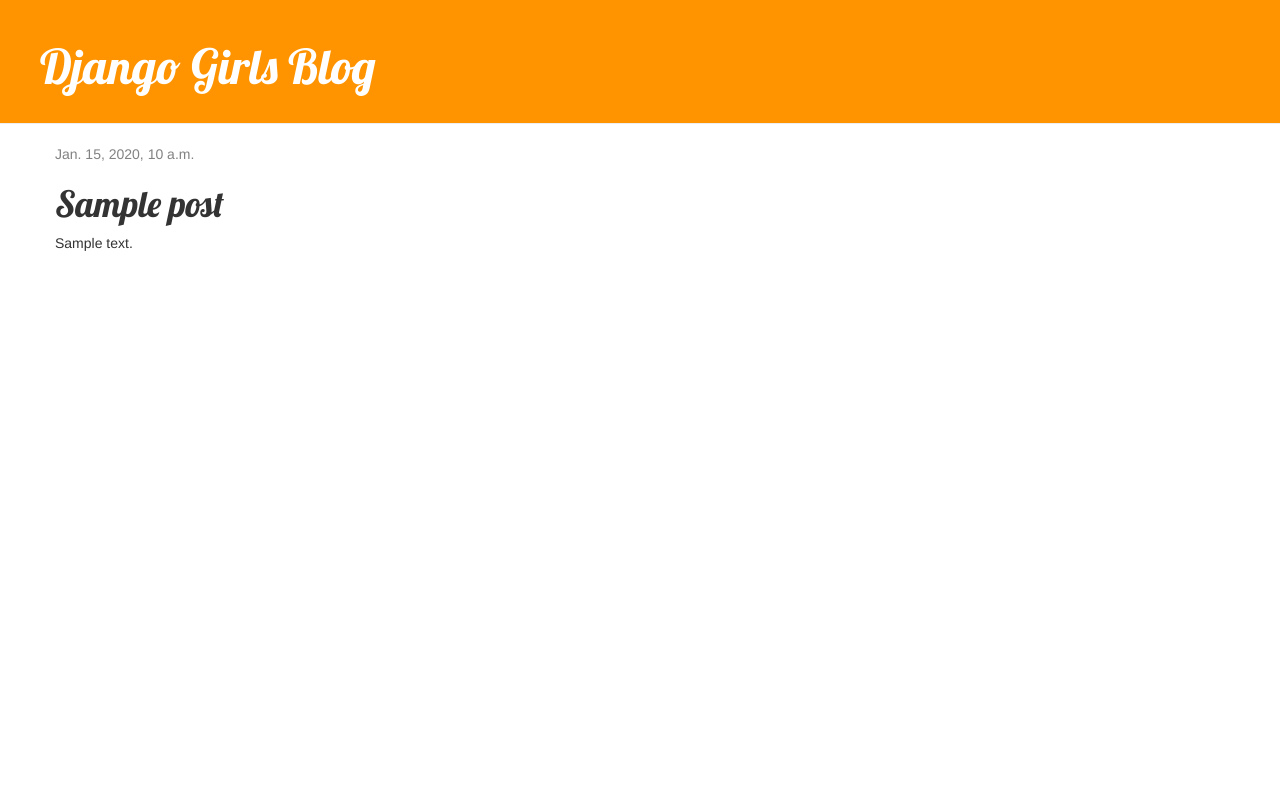
After one commit to Halildeveloper/my-first-blog, a Django app: template blog/templates/blog/post_detail.html in a window 1280 px wide. The commit adds this page. Run offline with Django 4.2, Linux system fonts and the light colour scheme; the template is opened without the code that fills it: most values are stand-ins (such as "Sample title", 1, 10 or a date in 2020); some libraries are stand-ins or nearby versions.

Commit message:
Added view and template for detailed blog post as well as CSS for the site.

```diff
--- /dev/null
+++ b/blog/static/css/blog.css
@@ -0,0 +1,46 @@
+.page-header {
+    background-color: #ff9400;
+    margin-top: 0;
+    padding: 20px 20px 20px 40px;
+}
+
+.page-header h1, .page-header h1 a, .page-header h1 a:visited, .page-header h1 a:active {
+    color: #ffffff;
+    font-size: 36pt;
+    text-decoration: none;
+}
+
+.content {
+    margin-left: 40px;
+}
+
+h1, h2, h3, h4 {
+    font-family: 'Lobster', cursive;
+}
+
+.date {
+    color: #828282;
+}
+
+.save {
+    float: right;
+}
+
+.post-form textarea, .post-form input {
+    width: 100%;
+}
+
+.top-menu, .top-menu:hover, .top-menu:visited {
+    color: #ffffff;
+    float: right;
+    font-size: 26pt;
+    margin-right: 20px;
+}
+
+.post {
+    margin-bottom: 70px;
+}
+
+.post h1 a, .post h1 a:visited {
+    color: #000000;
+}
--- /dev/null
+++ b/blog/templates/blog/base.html
@@ -0,0 +1,26 @@
+{% load static %}
+<html>
+
+<head>
+    <title>Django Girls blog</title>
+    <link rel="stylesheet" href="//maxcdn.bootstrapcdn.com/bootstrap/3.2.0/css/bootstrap.min.css">
+    <link rel="stylesheet" href="//maxcdn.bootstrapcdn.com/bootstrap/3.2.0/css/bootstrap-theme.min.css">
+    <link href='//fonts.googleapis.com/css?family=Lobster&subset=latin,latin-ext' rel='stylesheet' type='text/css'>
+    <link rel="stylesheet" href="{% static 'css/blog.css' %}">
+</head>
+
+<body>
+    <div class="page-header">
+        <h1><a href="/">Django Girls Blog</a></h1>
+    </div>
+    <div class="content container">
+        <div class="row">
+            <div class="col-md-8">
+                {% block content %}
+                {% endblock %}
+            </div>
+        </div>
+    </div>
+</body>
+
+</html>
--- /dev/null
+++ b/blog/templates/blog/post_detail.html
@@ -0,0 +1,13 @@
+{% extends 'blog/base.html' %}
+
+{% block content %}
+    <div class="post">
+        {% if post.published_date %}
+            <div class="date">
+                {{ post.published_date }}
+            </div>
+        {% endif %}
+        <h1>{{ post.title }}</h1>
+        <p>{{ post.text|linebreaksbr }}</p>
+    </div>
+{% endblock %}
--- a/blog/urls.py
+++ b/blog/urls.py
@@ -3,4 +3,5 @@
 
 urlpatterns = [
     path('', views.post_list, name='post_list'),
+    path('post/<int:pk>/', views.post_detail, name='post_detail'),
 ]
--- a/blog/views.py
+++ b/blog/views.py
@@ -1,6 +1,7 @@
 from django.shortcuts import render
 from django.utils import timezone
 from .models import Post
+from django.shortcuts import render, get_object_or_404
 
 
 def post_list(request):
@@ -8,3 +9,8 @@
         "published_date"
     )
     return render(request, "blog/post_list.html", {"posts": posts})
+
+
+def post_detail(request, pk):
+    post = get_object_or_404(Post, pk=pk)
+    return render(request, 'blog/post_detail.html', {'post': post})
```
Also changed, not shown: blog/templates/blog/post_list.html (+10 -19 lines).
